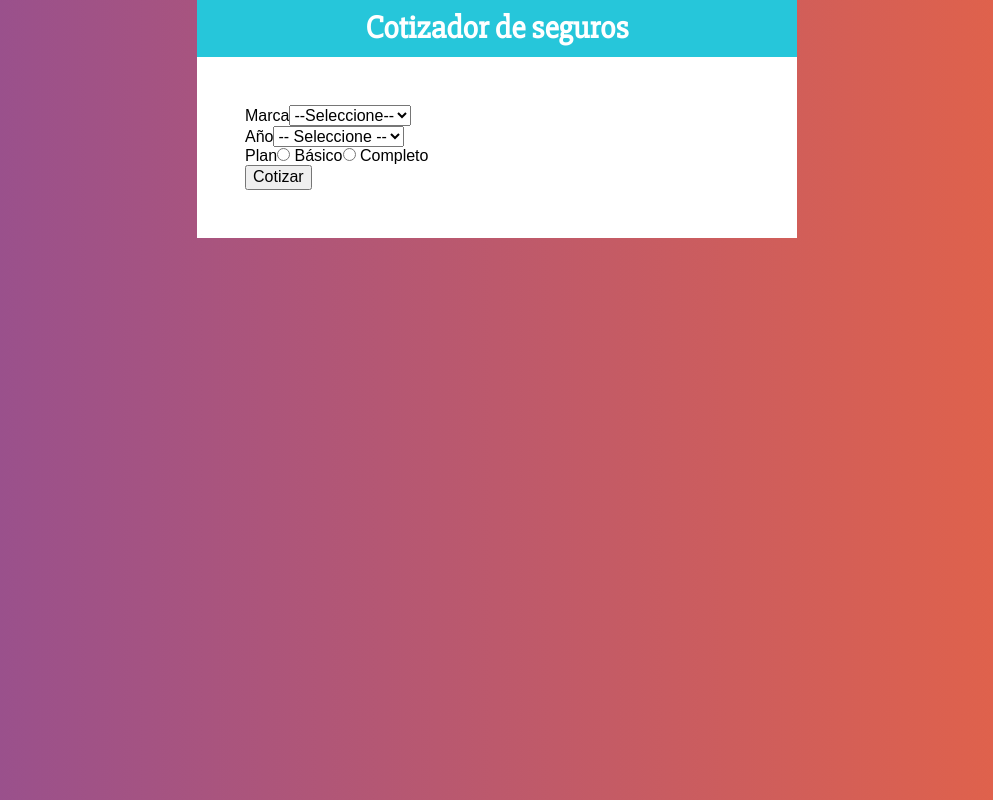
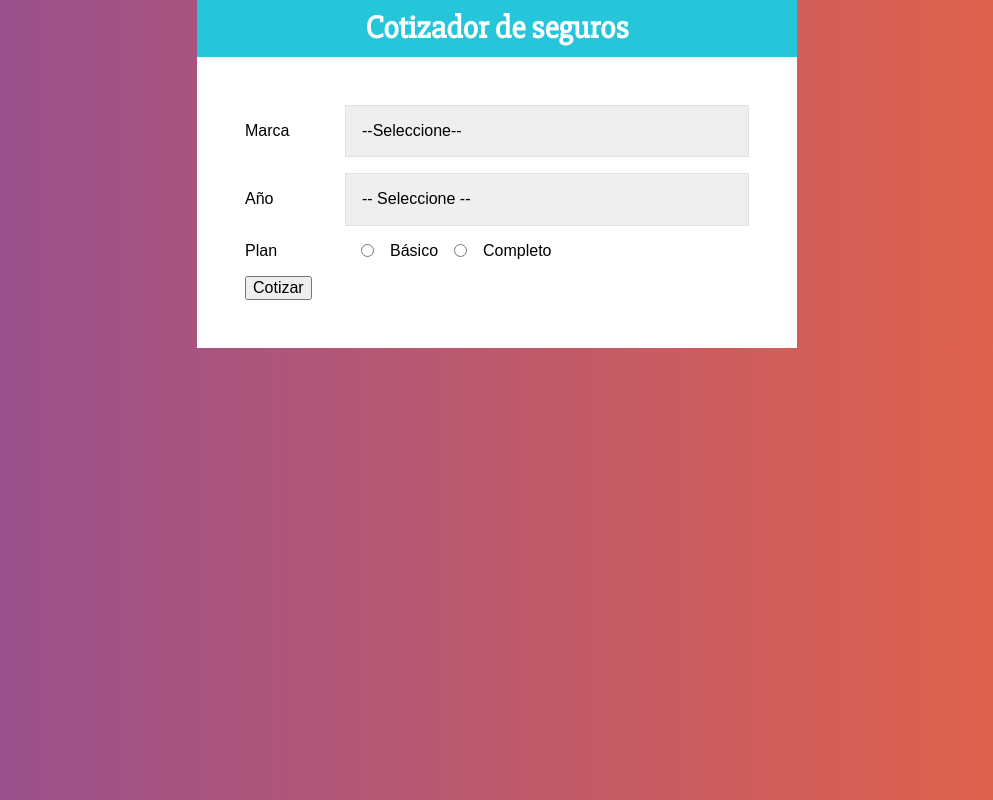
Before and after one commit to militroncho7/cotizador-seguros, a React (Create React App) app: page / in a window 1280 px wide. Shown: the whole page, without its empty margins (143-1136 px from the left). Built offline with nearby package versions, Linux system fonts and the light colour scheme.

Commit message:
add styled components in form

```diff
--- a/src/components/Formulario.js
+++ b/src/components/Formulario.js
@@ -1,21 +1,44 @@
 import React from 'react';
+import styled from '@emotion/styled';
+
+const Campo = styled.div`
+    display: flex;
+    margin-bottom: 1rem;
+    align-items: center;
+`;
+
+const Label = styled.label`
+  flex: 0 0 100px;
+`;
+
+const Select = styled.select`
+    display: block;
+    width: 100%;
+    padding: 1rem;
+    border: 1px solid #E1E1E1;
+    -webkit-appearance: none;
+`;
+
+const InputRadio = styled.input`
+    margin: 0 1rem;
+`;
 
 const Formulario = () => {
     return (
         <form>
-            <div>
-                <label>Marca</label>
-                <select>
+            <Campo>
+                <Label>Marca</Label>
+                <Select>
                     <option value="">--Seleccione--</option>
                     <option value="americano">Americano</option>
                     <option value="europe">Europe</option>
                     <option value="asiatico">Asiático</option>
-                </select>
-            </div>
+                </Select>
+            </Campo>
 
-            <div>
-                <label>Año</label>
-                <select>
+            <Campo>
+                <Label>Año</Label>
+                <Select>
                 <option value="">-- Seleccione --</option>
                     <option value="2021">2021</option>
                     <option value="2020">2020</option>
@@ -27,23 +50,23 @@
                     <option value="2014">2014</option>
                     <option value="2013">2013</option>
                     <option value="2012">2012</option>
-                </select>
-            </div>
+                </Select>
+            </Campo>
 
-            <div>
-                <label>Plan</label>
-                <input
+            <Campo>
+                <Label>Plan</Label>
+                <InputRadio
                     type="radio"
                     name="plan"
                     value="basico"
                 /> Básico
 
-                <input
+                <InputRadio
                     type="radio"
                     name="plan"
                     value="completo"
                 /> Completo
-            </div>
+            </Campo>
 
             <button type="button">Cotizar</button>
 
```
Also changed, not shown: 1 other file (tests, documents, lock files or other folders).
